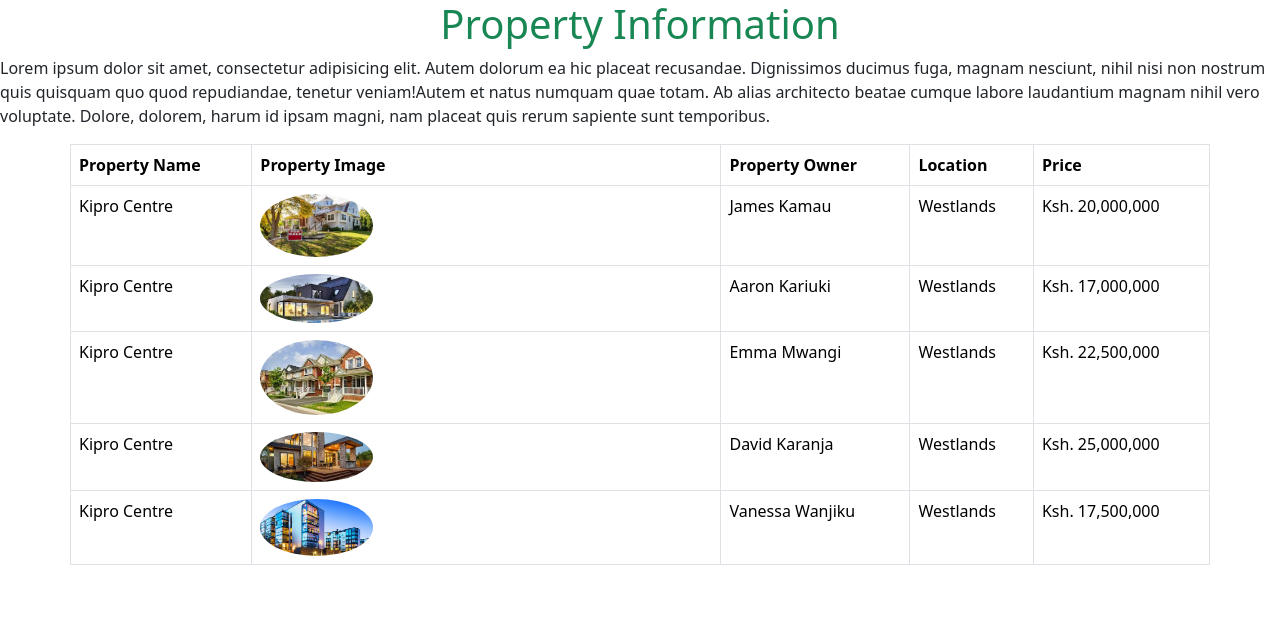
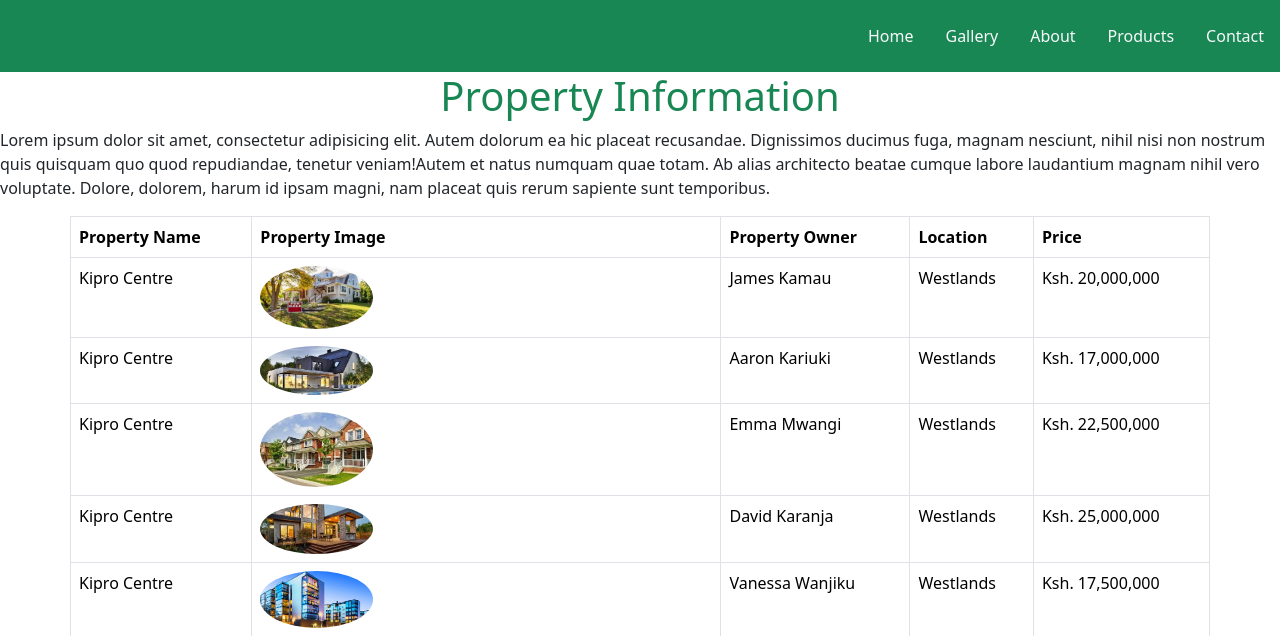
Before and after one commit to Tromeel/django-class, a Django app: page /product/ in a window 1280 px wide. Shown: the top 636 px of the page. Run offline with Django 5.2, Linux system fonts and the light colour scheme; some libraries are stand-ins or nearby versions.

Commit message:
initial commit

```diff
--- a/myapp/urls.py
+++ b/myapp/urls.py
@@ -4,9 +4,9 @@ from myapp import views
 
 urlpatterns = [
     path('admin/', admin.site.urls),
-    path('', views.home),
-    path('about/', views.about),
-    path('contact/', views.contact),
-    path('gallery/', views.gallery),
-    path('product/', views.product),
+    path('', views.home,name='home'),
+    path('about/', views.about,name='about'),
+    path('contact/', views.contact,name='contact'),
+    path('gallery/', views.gallery,name='gallery'),
+    path('product/', views.product,name='product'),
 ]
--- a/templates/about.html
+++ b/templates/about.html
@@ -8,6 +8,11 @@
     <title>About</title>
 </head>
 <body>
+
+<a href="{% url 'home' %}">Home</a>
+<a href="{% url 'gallery' %}">Gallery</a>
+<a href="{% url 'contact' %}">Contact</a>
+<a href="{% url 'product' %}">Product</a>
 <h1>About Us</h1>
 <p>Lorem ipsum dolor sit amet, consectetur adipisicing elit. Assumenda cumque cupiditate ea illum impedit natus obcaecati rem ullam. Aliquam ea eligendi, modi nihil quia quod veritatis vero voluptates. Aliquid atque autem beatae deleniti dignissimos doloremque ea, excepturi magnam natus nemo obcaecati officia officiis provident velit voluptatibus! Accusamus alias aliquam aliquid aut cum eius explicabo id in incidunt ipsa itaque iusto laboriosam magnam magni maiores molestias mollitia nemo nesciunt nihil numquam officia possimus quam quia quis repellat repudiandae sed sint suscipit, tempore, voluptatibus. Dignissimos!</p>
 
--- a/templates/contact.html
+++ b/templates/contact.html
@@ -8,6 +8,11 @@
     <title>Contact</title>
 </head>
 <body>
+
+<a href="{% url 'about' %}">About</a>
+<a href="{% url 'gallery' %}">Gallery</a>
+<a href="{% url 'home' %}">Home</a>
+<a href="{% url 'product' %}">Product</a>
 <h1>Contact Page</h1>
 <p><span>Lorem ipsum dolor sit amet, consectetur adipisicing elit. Ad animi asperiores consectetur corporis debitis error eveniet inventore, ipsam iusto laudantium minus modi mollitia necessitatibus nulla quibusdam sed tenetur! Dicta, quo.</span><span>Ad adipisci corporis eaque ipsum, libero officia praesentium quidem vel velit voluptatibus. Amet, vitae voluptatum. Alias aspernatur eius, fugit nisi quasi quidem reiciendis saepe suscipit tempore voluptatum. Atque, ipsam quas.</span></p>
 
--- a/templates/gallery.html
+++ b/templates/gallery.html
@@ -11,6 +11,12 @@
 </head>
 
 <body>
+
+<a href="{% url 'about' %}">About</a>
+<a href="{% url 'home' %}">Home</a>
+<a href="{% url 'contact' %}">Contact</a>
+<a href="{% url 'product' %}">Product</a>
+
 <h1>Property Listings</h1>
 <p><span>Lorem ipsum dolor sit amet, consectetur adipisicing elit. Blanditiis dolorum eius est eveniet ipsum labore magni, minima necessitatibus nihil placeat, praesentium quibusdam ratione, saepe? Alias incidunt officiis quia. Eligendi, vitae.</span><span>Architecto, consectetur culpa ea eius esse expedita facere nihil, nisi nostrum obcaecati possimus quam qui sed soluta temporibus. Asperiores aspernatur cumque enim exercitationem illo molestiae non nulla tempora veniam vitae.</span></p>
 
--- a/templates/product.html
+++ b/templates/product.html
@@ -23,6 +23,40 @@
 </head>
 
 <body>
+
+
+<nav class="navbar bg-success navbar-expand-lg justify-content-end">
+    <ul class="navbar nav">
+        <li class="nav-item">
+            <a href="{% url 'home' %}" class="nav-link text-light">Home</a>
+        </li>
+
+
+        <li class="nav-item">
+            <a href="{% url 'gallery' %}" class="nav-link text-light">Gallery</a>
+        </li>
+
+          <li class="nav-item">
+            <a href="{% url 'about' %}" class="nav-link text-light">About</a>
+        </li>
+
+
+        <li class="nav-item">
+            <a href="{% url 'product' %}" class="nav-link text-light">Products</a>
+        </li>
+
+        <li class="nav-item">
+            <a href="{% url 'contact' %}" class="nav-link text-light">Contact</a>
+        </li>
+
+
+    </ul>
+
+</nav>
+
+
+
+
 <h1 class="text-center text-success">Property Information</h1>
 <p><span>Lorem ipsum dolor sit amet, consectetur adipisicing elit. Autem dolorum ea hic placeat recusandae. Dignissimos ducimus fuga, magnam nesciunt, nihil nisi non nostrum quis quisquam quo quod repudiandae, tenetur veniam!</span><span>Autem et natus numquam quae totam. Ab alias architecto beatae cumque labore laudantium magnam nihil vero voluptate. Dolore, dolorem, harum id ipsam magni, nam placeat quis rerum sapiente sunt temporibus.</span></p>
 
```
Also changed, not shown: templates/index.html (+7 -0 lines).
